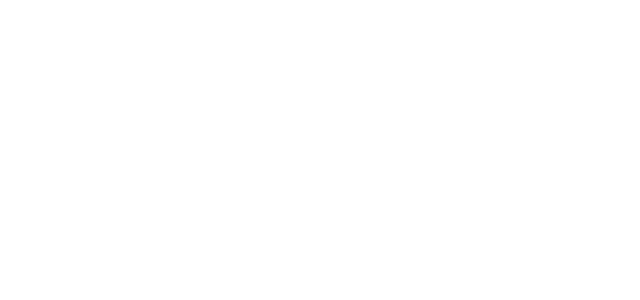
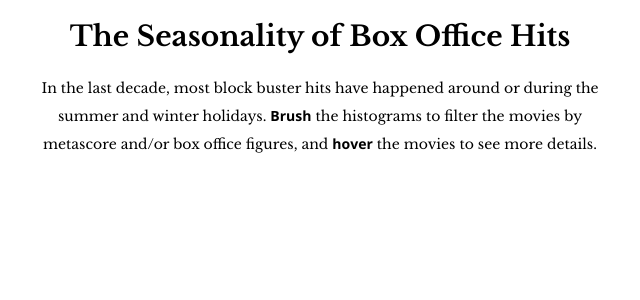
Before and after one commit to sxywu/vue-d3-example, a Vue app: page / in a window 1280 px wide. Shown: the top 300 px of the page, without its empty margins (320-960 px from the left). Built offline with nearby package versions, Linux system fonts and the light colour scheme; no server answers.

Commit message:
Style header, fetch data

```diff
--- a/public/index.html
+++ b/public/index.html
@@ -4,7 +4,34 @@
     <meta charset="utf-8">
     <meta http-equiv="X-UA-Compatible" content="IE=edge">
     <meta name="viewport" content="width=device-width,initial-scale=1.0">
-    <title>vue-d3-example</title>
+    <title>Vue + React Examples</title>
+
+    <link href="https://fonts.googleapis.com/css?family=Libre+Baskerville:400,700" rel="stylesheet">
+    <link href="https://fonts.googleapis.com/css?family=Open+Sans:700" rel="stylesheet">
+
+    <style>
+    body {
+      margin: 0;
+      padding: 0;
+      font-family: 'Libre Baskerville', serif;
+      font-size: 14px;
+      text-align: center;
+    }
+
+    h1, h2, h3 {
+      text-align: center;
+    }
+
+    strong {
+      font-family: 'Open Sans', sans-serif;
+    }
+
+    svg text {
+      font-family: sans-serif;
+      font-size: 11px;
+      pointer-events: none;
+    }
+    </style>
   </head>
   <body>
     <noscript>
--- a/src/App.vue
+++ b/src/App.vue
@@ -1,19 +1,51 @@
 <template>
   <div id="app">
+    <h1>The Seasonality of Box Office Hits</h1>
+    <p class='description'>
+In the last decade, most block buster hits have happened around or during the summer and winter holidays.  <strong>Brush</strong> the histograms to filter the movies by metascore and/or box office figures, and <strong>hover</strong> the movies to see more details.
+    </p>
   </div>
 </template>
 
 <script>
+import _ from 'lodash'
+import * as d3 from 'd3'
+
+const startYear = 2008;
+const numYears = 10;
 
 export default {
   name: 'app',
   components: {
+  },
+  data() {
+    return {
+      movies: [],
+    }
+  },
+  mounted() {
+    fetch(`./movies.json`)
+      .then(resp => resp.json())
+      .then(movies => {
+        this.movies = _.chain(movies)
+          .map(d => Object.assign(d, {date: new Date(d.date)}))
+          .filter(d => d.boxOffice && d.year >= startYear)
+          .value();
+      });
   }
 }
 </script>
 
 <style>
 #app {
+  width: 1000px;
+  margin: auto;
+  text-align: center;
+}
 
+.description {
+  width: 600px;
+  line-height: 2;
+  margin: 20px auto;
 }
 </style>
```
